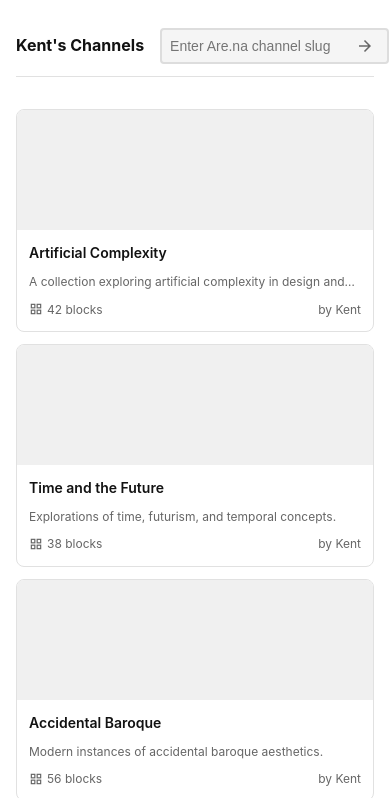
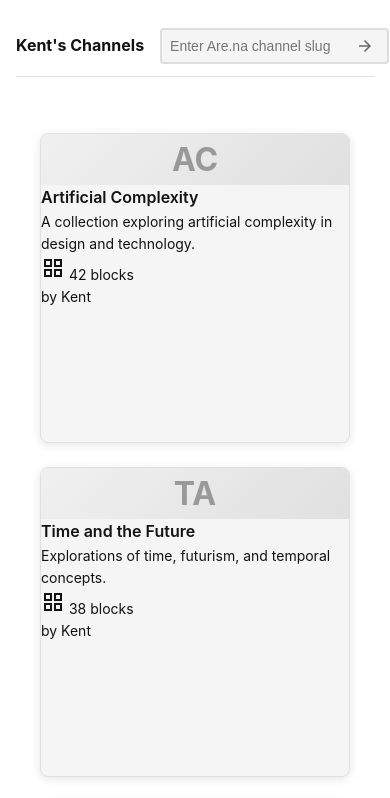
Before and after one commit to kentdebruin/Arena-Channel-Viewer, a plain HTML site: page channels.html in a window 390 px wide. Shown: the top 798 px of the page. Drawn offline with Linux system fonts and the light colour scheme; no server answers.

Commit message:
Fix hover effect to restore opacity when not hovering any card

```diff
--- a/css/style.css
+++ b/css/style.css
@@ -1005,143 +1005,175 @@ main.fixed-header-visible {
     margin-top: 1rem;
 }
 
+/* Channels Grid Layout */
 .channels-grid {
     display: grid;
-    grid-template-columns: repeat(auto-fill, minmax(300px, 1fr));
-    gap: 1.5rem;
-    margin-bottom: 2rem;
+    grid-template-columns: repeat(auto-fill, minmax(280px, 1fr));
+    gap: 3rem;
+    padding: 1.5rem;
+    position: relative;
 }
 
+/* Channel Card Wrapper */
+.channel-card-wrapper {
+    display: flex;
+    flex-direction: column;
+    align-items: center;
+    position: relative;
+    transition: opacity 0.3s ease;
+}
+
+/* Fade out other cards when hovering over one card */
+.channels-grid:hover .channel-card-wrapper {
+    opacity: 0.4;
+}
+
+.channels-grid:hover .channel-card-wrapper:hover {
+    opacity: 1;
+}
+
+/* Add a hover detection element to the grid to track when we're not hovering any card */
+.channels-grid::after {
+    content: '';
+    position: absolute;
+    top: 0;
+    left: 0;
+    right: 0;
+    bottom: 0;
+    pointer-events: none;
+    z-index: -1;
+}
+
+/* Reset opacity when not hovering the grid */
+.channels-grid:not(:hover) .channel-card-wrapper {
+    opacity: 1;
+}
+
+/* Channel Card Styles */
 .channel-card {
-    border: 1px solid var(--border-color);
+    position: relative;
+    aspect-ratio: 1/1;
     border-radius: 8px;
     overflow: hidden;
-    transition: transform 0.2s ease, box-shadow 0.2s ease;
-    background-color: var(--bg-color);
+    background-color: #f5f5f5;
+    transition: transform 0.3s ease, box-shadow 0.3s ease;
     cursor: pointer;
-    position: relative;
-    height: 100%;
-    display: flex;
-    flex-direction: column;
+    box-shadow: 0 2px 10px rgba(0, 0, 0, 0.1);
+    width: 100%;
+    border: 1px solid var(--border-color);
 }
 
 .channel-card:hover {
     transform: translateY(-5px);
-    box-shadow: 0 5px 15px rgba(0, 0, 0, 0.1);
+    box-shadow: 0 10px 20px rgba(0, 0, 0, 0.15);
+    z-index: 1;
 }
 
-.channel-card-thumbnail {
+.channel-card-images {
+    display: grid;
+    grid-template-columns: 1fr 1fr;
+    grid-template-rows: 1fr 1fr;
+    height: 100%;
     width: 100%;
-    height: 180px;
+    gap: 1px;
+    background-color: var(--border-color);
+}
+
+.channel-card-image {
     overflow: hidden;
     position: relative;
-    background-color: var(--loading-bg);
+    background-color: #f5f5f5;
 }
 
-.channel-card-thumbnail img {
+.channel-card-image img {
     width: 100%;
     height: 100%;
     object-fit: cover;
-    transition: transform 0.3s ease;
+    transition: transform 0.5s ease;
 }
 
-.channel-card:hover .channel-card-thumbnail img {
+.channel-card:hover .channel-card-image img {
     transform: scale(1.05);
+}
+
+.channel-card-title-container {
+    margin-top: 1rem;
+    width: 100%;
+    padding: 0.5rem;
+    text-align: center;
+}
+
+.channel-card-title {
+    font-size: 1rem;
+    font-weight: 600;
+    margin: 0;
+    color: var(--text-color);
 }
 
 .channel-card-placeholder {
     width: 100%;
     height: 100%;
-    background-color: var(--loading-bg);
+    background: linear-gradient(135deg, #f0f0f0, #e0e0e0);
     display: flex;
     align-items: center;
     justify-content: center;
+    position: relative;
 }
 
-.channel-card-content {
-    padding: 1rem;
-    flex-grow: 1;
-    display: flex;
-    flex-direction: column;
+.channel-card-placeholder::after {
+    content: attr(data-title);
+    font-size: 2rem;
+    font-weight: bold;
+    color: #999;
 }
 
-.channel-card-title {
-    font-size: 1rem;
-    font-weight: 600;
-    margin-bottom: 0.5rem;
-    color: var(--text-color);
+/* Channel Card Animation for Image Slideshow on Hover */
+@keyframes slideImages {
+    0% { opacity: 0; z-index: 1; }
+    10% { opacity: 1; z-index: 2; }
+    25% { opacity: 1; z-index: 2; }
+    35% { opacity: 0; z-index: 1; }
+    100% { opacity: 0; z-index: 1; }
 }
 
-.channel-card-description {
-    font-size: 0.875rem;
-    color: var(--secondary-text);
-    margin-bottom: 0.5rem;
-    overflow: hidden;
-    display: -webkit-box;
-    -webkit-line-clamp: 2;
-    -webkit-box-orient: vertical;
-    flex-grow: 1;
+.channel-card-slideshow {
+    position: absolute;
+    top: 0;
+    left: 0;
+    width: 100%;
+    height: 100%;
+    opacity: 0;
+    z-index: 1;
 }
 
-.channel-card-meta {
-    font-size: 0.75rem;
-    color: var(--secondary-text);
-    display: flex;
-    justify-content: space-between;
-    margin-top: auto;
+.channel-card:hover .channel-card-slideshow {
+    animation: slideImages 4s infinite;
 }
 
-.channel-card-count {
-    display: flex;
-    align-items: center;
-    gap: 0.25rem;
+.channel-card:hover .channel-card-slideshow:nth-child(2) {
+    animation-delay: 1s;
 }
 
-.channel-card-count .material-icons {
-    font-size: 0.875rem;
+.channel-card:hover .channel-card-slideshow:nth-child(3) {
+    animation-delay: 2s;
 }
 
-/* Responsive adjustments for channels grid */
+.channel-card:hover .channel-card-slideshow:nth-child(4) {
+    animation-delay: 3s;
+}
+
+/* Responsive adjustments */
 @media (max-width: 768px) {
     .channels-grid {
-        grid-template-columns: repeat(auto-fill, minmax(250px, 1fr));
-        gap: 1rem;
-    }
-
-    .channel-card-thumbnail {
-        height: 150px;
-    }
-
-    .channels-link {
-        font-size: 0.75rem;
+        grid-template-columns: repeat(auto-fill, minmax(220px, 1fr));
+        gap: 2rem;
     }
 }
 
 @media (max-width: 480px) {
     .channels-grid {
-        grid-template-columns: repeat(auto-fill, minmax(200px, 1fr));
-        gap: 0.75rem;
-    }
-
-    .channel-card-thumbnail {
-        height: 120px;
-    }
-
-    .channel-card-content {
-        padding: 0.75rem;
-    }
-
-    .channel-card-title {
-        font-size: 0.875rem;
-    }
-
-    .channel-card-description {
-        font-size: 0.75rem;
-        -webkit-line-clamp: 1;
-    }
-
-    .channels-link {
-        display: none;
+        grid-template-columns: repeat(auto-fill, minmax(160px, 1fr));
+        gap: 1.5rem;
     }
 }
 
```
